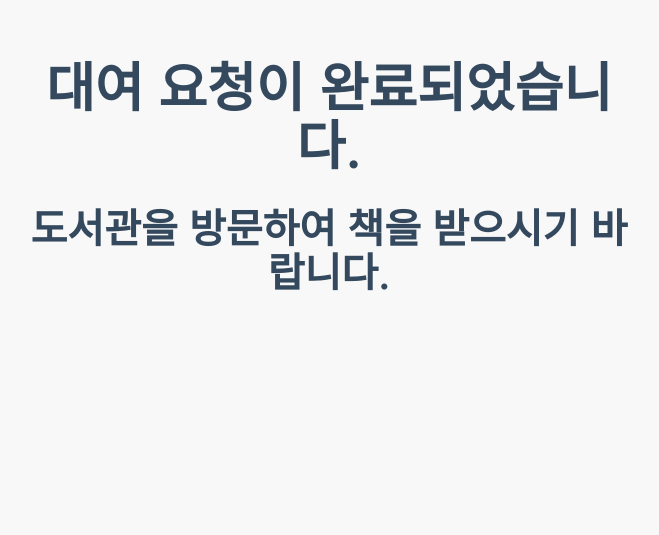
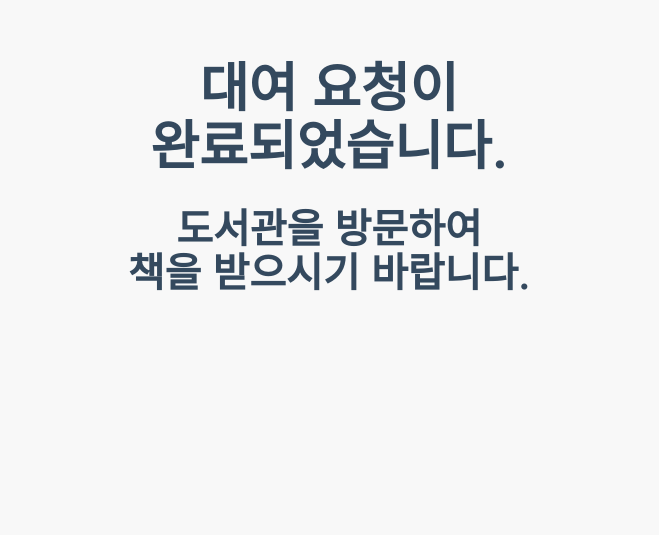
Before and after one commit to SungjinYoo/BookShare, a Django app: template bookshare/templates/books/rent_request_complete.html in a window 1280 px wide. Shown: the part 53-588 px from the top of the page, without its empty margins (311-970 px from the left). Run offline with Django 3.2, Linux system fonts and the light colour scheme; the template is opened without the code that fills it, so the values that code supplies are empty; some libraries are stand-ins or nearby versions.

Commit message:
complete page

```diff
--- a/bookshare/static/css/mobile.css
+++ b/bookshare/static/css/mobile.css
@@ -47,9 +47,11 @@ and (max-device-width : 480px) {
 		float:initial;
 		margin-right : 0;
 	}
+
 	.rent-list-table-image{
 		display:none;
 	}
+
 	.rent-request-list-table-image{
 		display:none;
 	}
--- a/bookshare/templates/books/rent_request_complete.html
+++ b/bookshare/templates/books/rent_request_complete.html
@@ -6,8 +6,8 @@
         <div class="col-md-2">
         </div>
         <div class="col-md-8">
-            <h2 class="text-center">대여 요청이 완료되었습니다.</h2>
-            <h3 class="text-center">도서관을 방문하여 책을 받으시기 바랍니다.</h3>
+            <h2 class="text-center">대여 요청이 <br />완료되었습니다.</h2>
+            <h3 class="text-center">도서관을 방문하여 <br />책을 받으시기 바랍니다.</h3>
         </div>
         <div class="col-md-2">
         </div>
--- a/bookshare/templates/how_it_works.html
+++ b/bookshare/templates/how_it_works.html
@@ -67,7 +67,7 @@
 <div class="row">
     <div class="col-md-12 text-center">
         <h3>지금 시작하세요.</h3>
-        <p>지금 책두레에 가입하시고 나눔을 실천해보세요. <a href="{% url 'signup' %}" class="btn btn-primary btn-lg">가입하기</a></p>
+        <p>지금 책두레에 가입하시고<br /> 나눔을 실천해보세요. <br /><br /><a href="{% url 'signup' %}" class="btn btn-primary btn-lg">가입하기</a></p>
     </div>
 </div>
 </div>
```
